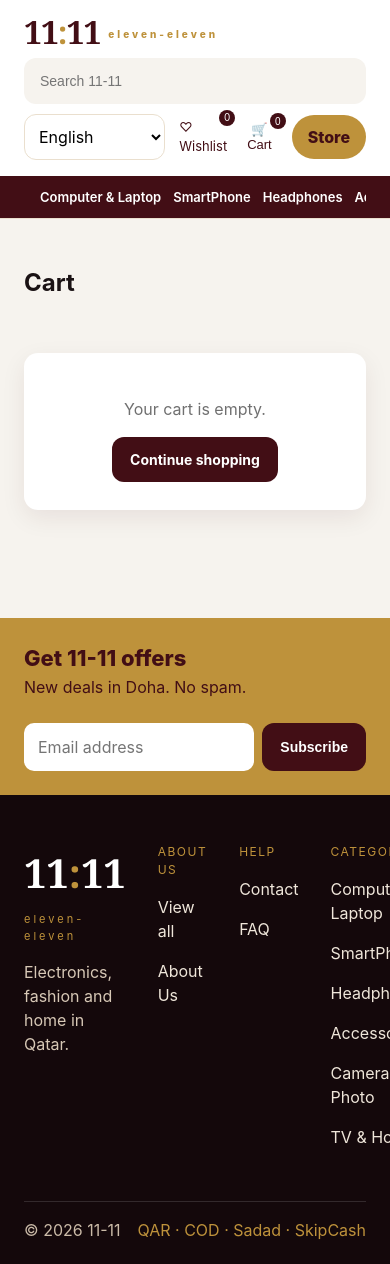
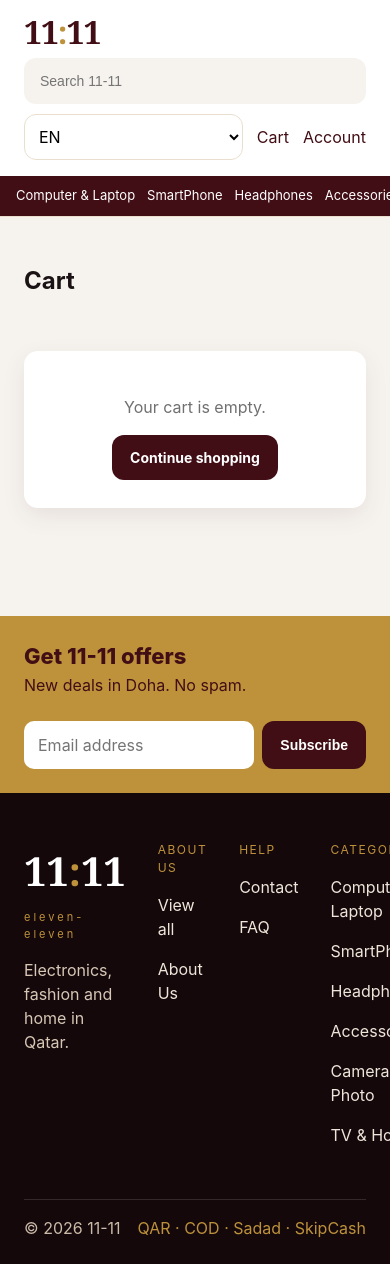
Before and after one commit to ahamedshadhir/11-11, a Flask app: page /cart in a window 390 px wide. After the commit the page ends 1237 px from the top, so only its background shows below. Run offline with Flask 3, Linux system fonts and the light colour scheme; a user stored in the database is signed in; data comes from the database, SQL or seed files in the repository; data that the repository does not hold is empty.

Commit message:
Stop mobile white screen: inline CSS and in-flow category bar

```diff
--- a/templates/base.html
+++ b/templates/base.html
@@ -2,9 +2,22 @@
 <html lang="{{ lang }}" dir="{{ 'rtl' if lang=='ar' else 'ltr' }}">
 <head>
   <meta charset="UTF-8" />
-  <meta name="viewport" content="width=device-width, initial-scale=1" />
+  <meta name="viewport" content="width=device-width, initial-scale=1, viewport-fit=cover" />
   <title>{% block title %}11-11{% endblock %}</title>
   <link rel="icon" href="{{ url_for('static', filename='img/favicon.svg') }}" type="image/svg+xml" />
+  <style>
+    html,body{margin:0;background:#f6f3ee;color:#420e15}
+    body{min-height:100vh;display:block}
+    main{display:block!important;visibility:visible!important;opacity:1!important;position:relative;z-index:2;background:#f6f3ee}
+    .mega{display:none!important}
+    .catbar{display:flex;gap:12px;overflow-x:auto;background:#420e15;padding:10px 16px}
+    .catbar a{color:#fff;text-decoration:none;white-space:nowrap;font-size:13px}
+    .header-card{background:#fff;position:sticky;top:0;z-index:20;border-bottom:1px solid #eadfce}
+    .header-row{display:flex;flex-wrap:wrap;gap:8px;align-items:center;padding:10px 16px}
+    .header-mid{display:flex!important;flex:1;min-width:160px}
+    .search-form{display:flex;flex:1}
+    .search-form input{flex:1;padding:8px}
+  </style>
   <link rel="stylesheet" href="{{ url_for('static', filename='css/style.css') }}" />
   <link rel="stylesheet" href="{{ url_for('static', filename='css/brand.css') }}" />
   <link rel="stylesheet" href="{{ url_for('static', filename='css/ui.css') }}" />
@@ -16,7 +29,6 @@
   <a class="sale-banner" href="{{ url_for('shop', flash=1) }}">
     <strong>LIVE</strong>
     <span>{{ live_sale.title }} — {{ live_sale.discount|int }}% off</span>
-    {% if live_sale.ends_at %}<em>Ends {{ live_sale.ends_at.strftime('%d %b %H:%M') }} UTC</em>{% endif %}
     <b>Shop the sale</b>
   </a>
   {% endif %}
@@ -24,32 +36,27 @@
     <div class="container header-row">
       <a class="header-logo" href="{{ url_for('index') }}">
         <span class="logo-mark">11<span>:</span>11</span>
-        <span class="logo-sub">eleven-eleven</span>
       </a>
       <div class="header-mid">
-        <div class="deliver"><label>{{ t('deliver_to') }}</label>
-          <select id="deliverSelect"><option value="Doha">Doha</option>{% for area in qatar_areas %}<option value="{{ area }}">{{ area }}</option>{% endfor %}</select>
-        </div>
         <form class="search-form" action="{{ url_for('shop') }}" method="get">
-          <input name="q" id="liveSearch" placeholder="{{ t('search') }}" value="{{ request.args.get('q','') }}">
-          <button type="submit">⌕</button>
+          <input name="q" placeholder="{{ t('search') }}" value="{{ request.args.get('q','') }}">
+          <button type="submit">Go</button>
         </form>
       </div>
       <div class="header-rt">
         <select id="langSelect">
-          <option value="en" {% if lang!='ar' %}selected{% endif %}>English</option>
-          <option value="ar" {% if lang=='ar' %}selected{% endif %}>العربية</option>
+          <option value="en" {% if lang!='ar' %}selected{% endif %}>EN</option>
+          <option value="ar" {% if lang=='ar' %}selected{% endif %}>AR</option>
         </select>
-        <a class="icon-link" href="{{ url_for('wishlist') }}">♡ {{ t('wishlist') }}<span class="badge" id="wishCount">{{ nav_wish_count }}</span></a>
-        <button class="icon-link" id="openCart" type="button">🛒 {{ t('cart') }}<span class="badge cart-count" id="cartCount">{{ nav_cart_count }}</span></button>
+        <a href="{{ url_for('cart') }}">Cart</a>
         {% if current_user.is_authenticated %}
-          <a class="member-chip" href="{{ url_for('account') }}">{{ (current_user.name or 'Account').split()[0] }}</a>
+          <a href="{{ url_for('account') }}">Account</a>
         {% else %}
-          <a class="common-btn" href="{{ url_for('login') }}">{{ t('login') }}</a>
+          <a href="{{ url_for('login') }}">Login</a>
         {% endif %}
       </div>
     </div>
-    <nav class="mega"><div class="container mega-grid">{% for cat in all_categories %}<h6><a href="{{ url_for('shop', category=cat.id) }}">{{ cat.name }}</a></h6>{% endfor %}</div></nav>
+    <nav class="catbar">{% for cat in all_categories %}<a href="{{ url_for('shop', category=cat.id) }}">{{ cat.name }}</a>{% endfor %}</nav>
   </header>
   <main>{% block content %}{% endblock %}</main>
   {% include "_footer.html" %}
```
